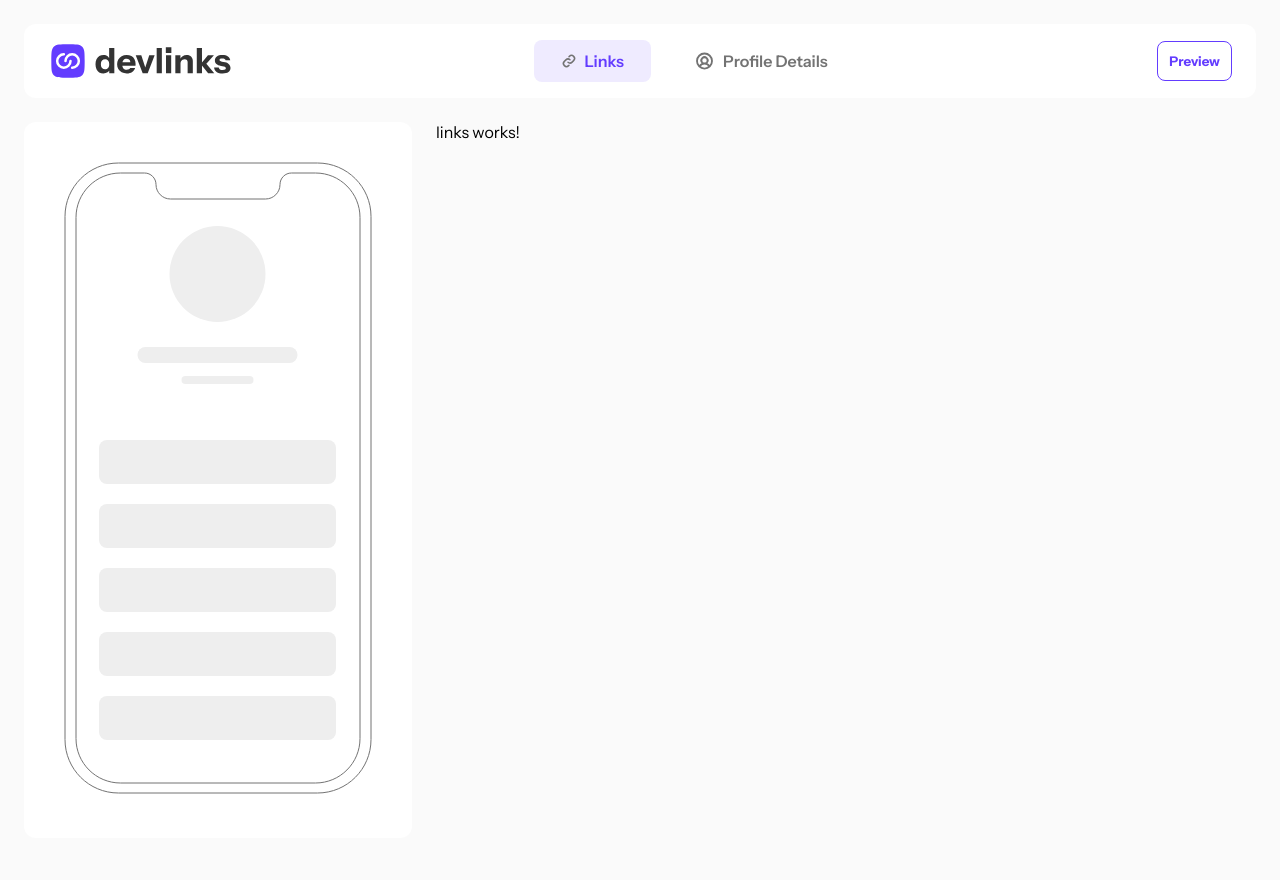
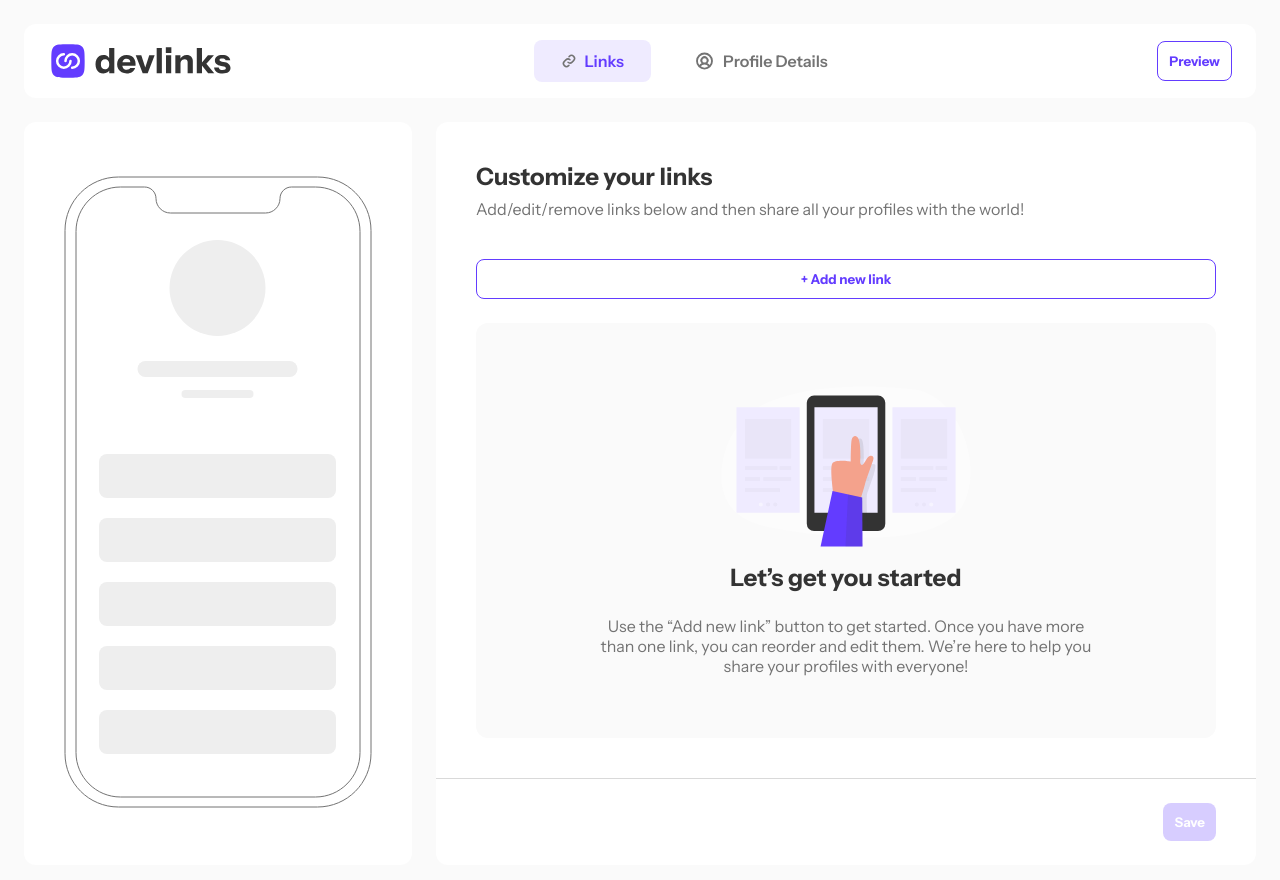
Before and after one commit to VillyRosa/link-sharing-app, an Angular app: page /links in a window 1280 px wide. Shown: the top 880 px of the page. Built offline with nearby package versions, Linux system fonts and the light colour scheme.

Commit message:
feat: create links page

```diff
--- /dev/null
+++ b/src/app/components/link-form/link-form.component.html
@@ -0,0 +1,11 @@
+<div class="link-form">
+  <header>
+    <div class="title">
+      <app-svg-inline src="/images/svg/icon-drag-and-drop.svg" />
+      <h3>Link 1</h3>
+    </div>
+    <button type="button">Remove</button>
+  </header>
+  <app-input label="Platform" icon="icon-github" placeholder="GitHub" />
+  <app-input label="Link" icon="icon-link" placeholder="e.g. https://www.github.com/johnappleseed" />
+</div>
--- /dev/null
+++ b/src/app/components/link-form/link-form.component.scss
@@ -0,0 +1,37 @@
+.link-form {
+  width: 100%;
+  padding: 20px;
+  background-color: var(--light-grey);
+  border-radius: 12px;
+
+  header {
+    width: 100%;
+    color: var(--grey);
+    display: flex;
+    justify-content: space-between;
+    align-items: center;
+
+    .title {
+      display: flex;
+      align-items: center;
+      gap: 8px;
+
+      app-svg-inline {
+        cursor: grab;
+      }
+    }
+
+    button {
+      font-size: 14px;
+      color: var(--grey);
+      border: none;
+      background-color: transparent;
+      cursor: pointer;
+    }
+  }
+
+  app-input, app-select {
+    display: block;
+    margin-top: 12px;
+  }
+}
--- a/src/app/pages/links/links.component.html
+++ b/src/app/pages/links/links.component.html
@@ -1 +1,26 @@
-<p>links works!</p>
+<section>
+  <div class="container">
+    <h1 class="title">Customize your links</h1>
+    <p>Add/edit/remove links below and then share all your profiles with the world!</p>
+    <app-button type="button" class="add-link" [outline]="true" (click)="addLink()">+ Add new link</app-button>
+    @if (links.length > 0) {
+      <div class="links-list">
+        @for (link of links; track link.id) {
+          <app-link-form [link]="link"></app-link-form>
+        }
+      </div>
+    } @else {
+      <div class="empty-links-container">
+        <img src="./images/svg/illustration-empty.svg" alt="empty-ilustration">
+        <div class="texts">
+          <h1>Let’s get you started</h1>
+          <p>Use the “Add new link” button to get started. Once you have more than one link, you can reorder and edit them. We’re here to help you share your profiles with everyone!</p>
+        </div>
+      </div>
+    }
+  </div>
+  <hr>
+  <div class="align-button">
+    <app-button [disabled]="links.length === 0" type="submit">Save</app-button>
+  </div>
+</section>
--- a/src/app/pages/links/links.component.scss
+++ b/src/app/pages/links/links.component.scss
@@ -0,0 +1,71 @@
+section {
+  width: 100%;
+  background-color: var(--white);
+  border-radius: 12px;
+
+  .container {
+    padding: 40px;
+
+    h1 {
+      color: var(--dark-grey);
+    }
+
+    .title {
+      margin-bottom: 8px;
+    }
+
+    p {
+      color: var(--grey);
+    }
+
+    .add-link {
+      display: block;
+      margin-top: 40px;
+      margin-bottom: 24px;
+    }
+
+    .links-list {
+      display: flex;
+      flex-direction: column;
+      gap: 24px;
+    }
+
+    .empty-links-container {
+      width: 100%;
+      padding: 62.5px 20px;
+      background-color: var(--light-grey);
+      border-radius: 12px;
+      display: flex;
+      flex-direction: column;
+      align-items: center;
+      gap: 16px;
+
+      .texts {
+        padding: 0 100px;
+
+        h1 {
+          text-align: center;
+        }
+
+        p {
+          text-align: center;
+          margin-top: 24px;
+        }
+      }
+    }
+  }
+
+  hr {
+    width: 100%;
+    height: 1px;
+    border: none;
+    background-color: var(--borders);
+  }
+
+  .align-button {
+    width: 100%;
+    padding: 24px 40px;
+    display: flex;
+    justify-content: flex-end;
+  }
+}
--- a/src/app/pages/links/links.component.ts
+++ b/src/app/pages/links/links.component.ts
@@ -1,11 +1,32 @@
-import { Component } from '@angular/core';
+import { Component, inject, OnInit } from '@angular/core';
+import { ButtonComponent } from "../../components/button/button.component";
+import { Link } from '../../models/Link';
+import { LinksService } from '../../services/links.service';
+import { LinkFormComponent } from '../../components/link-form/link-form.component';
 
 @Component({
   selector: 'app-links',
-  imports: [],
+  imports: [LinkFormComponent, ButtonComponent],
   templateUrl: './links.component.html',
   styleUrl: './links.component.scss'
 })
-export class LinksComponent {
+export class LinksComponent implements OnInit {
+  private linksService = inject(LinksService);
+  public links: Link[] = [];
 
+  public ngOnInit(): void {
+    this.links = this.linksService.getAll();
+  }
+
+  public addLink(): void {
+    this.links.push({
+      id: 0,
+      platform: {
+        id: 0,
+        name: '',
+        color: ''
+      },
+      url: ''
+     });
+  }
 }
```
Also changed, not shown: src/app/components/link-form/link-form.component.ts (added, +15 -0 lines), 1 other file (tests, documents, lock files or other folders).
